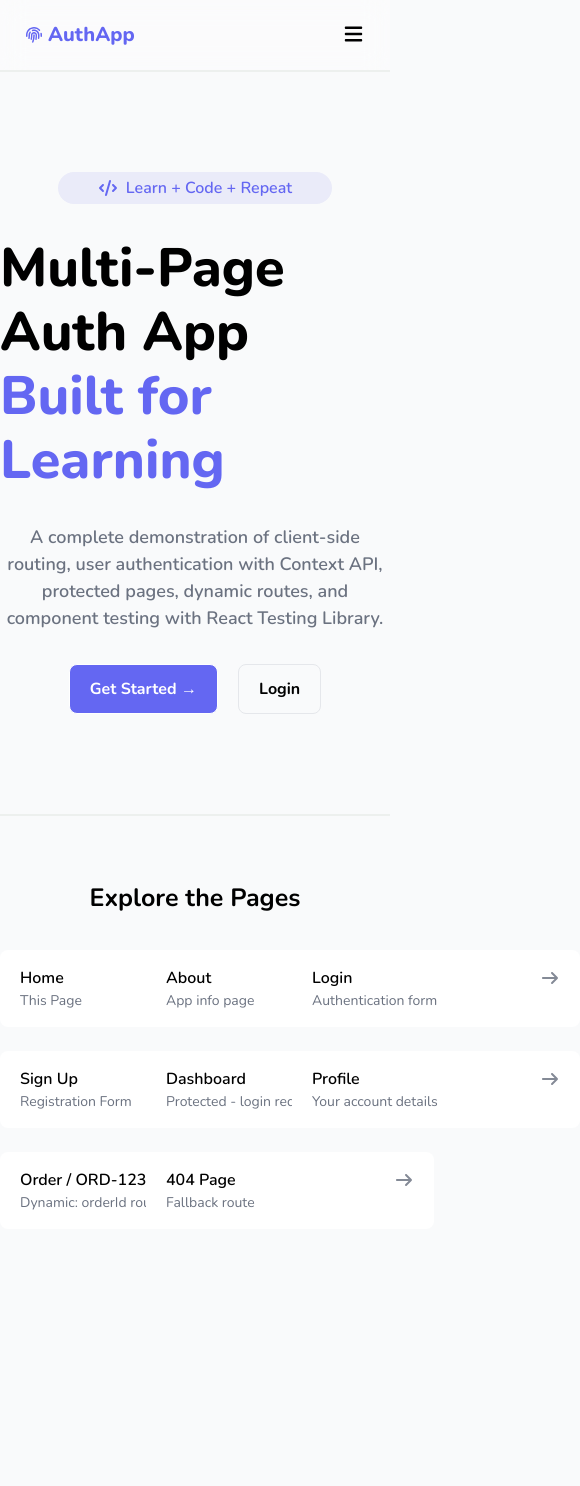
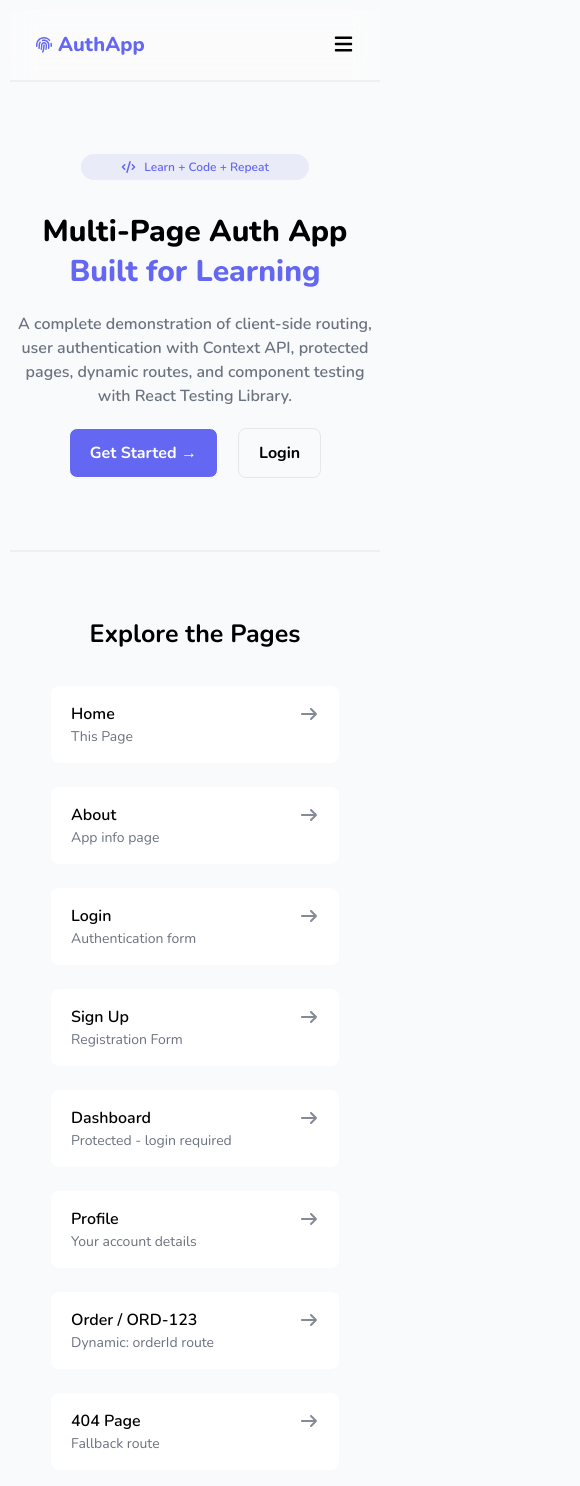
Before and after one commit to preetpalsinghkanda/Multi-Page-Authentication-App-, a React (Vite) app: page / in a window 390 px wide. Shown: the top 1486 px of the page, 580 px wide, since content can reach past the window. Before the commit the page ends 1325 px from the top, so only its background shows below. Built offline with nearby package versions, Linux system fonts and the light colour scheme; no server answers.

Commit message:
added hero or home responsiveness

```diff
--- a/src/Components/Hero.jsx
+++ b/src/Components/Hero.jsx
@@ -48,15 +48,15 @@ export default function Hero() {
 
   return (
     <div>
-      <div className="flex flex-col items-center py-25">
-        <div className="text-[#6467f2] mb-8 flex items-center gap-2 px-10 text-[16px] font-[600] py-1 rounded-full bg-[#eaebf9]"><FontAwesomeIcon icon={faCode}  /><span>Learn + Code + Repeat</span></div>
-        <h1 className="text-[54px] font-[800] text-base/16">
+      <div className="flex flex-col items-center py-18 md:py-20 lg:py-25">
+        <div className="text-[#6467f2] mb-8 flex items-center gap-2 px-10 text-[12px] md:text-[14px] lg:text-[16px] font-[600] py-1 rounded-full bg-[#eaebf9]"><FontAwesomeIcon icon={faCode}  /><span>Learn + Code + Repeat</span></div>
+        <h1 className=" lg:text-[54px] md:text-[45px] text-[30px] font-[800] text-base/10 md:text-base/14 lg:text-base/16">
           Multi-Page Auth App{" "}
           <span className="w-fit mx-auto block  text-[#6467f2]">
             Built for Learning
           </span>
         </h1>
-        <p className="max-w-xl mx-auto text-center font-[600] text-[18px] my-8 text-[#6b7280]">
+        <p className=" max-w-sm md:max-w-xl   mx-auto text-center font-[600] lg:text-[18px] md:text-[18px] text-[16px]  my-5 text-[#6b7280]">
           A complete demonstration of client-side routing, user authentication
           with Context API, protected pages, dynamic routes, and component
           testing with React Testing Library.
@@ -104,7 +104,7 @@ export default function Hero() {
           Explore the Pages
         </h2>
 
-        <div className="grid gap-x-12 gap-y-6 grid-cols-3 py-8">
+        <div className="grid gap-x-12 gap-y-6 sm:grid-cols-1 md:grid-cols-2 lg:grid-cols-3 py-8 min-w-[70vw]">
           {pagesName.map((page, index) => (
             <div
               key={index}
@@ -120,7 +120,7 @@ export default function Hero() {
                   setPage(page.page);
                 }
               }}
-              className="cursor-pointer px-5 py-4 w-72 bg-white rounded-lg"
+              className="cursor-pointer px-5 py-4 w-72 bg-white rounded-lg min-w-full"
             >
               <div className="flex items-center justify-between">
                 <h5 className="font-[600]">{page.title}</h5>
--- a/src/index.css
+++ b/src/index.css
@@ -1,7 +1,7 @@
 @import "tailwindcss";
 
 body{
-
+  padding: 10px;
   background-color: #f9fafb;
      font-family: "Nunito", sans-serif;
 
```
Also changed, not shown: src/App.jsx (line endings or trailing spaces).
